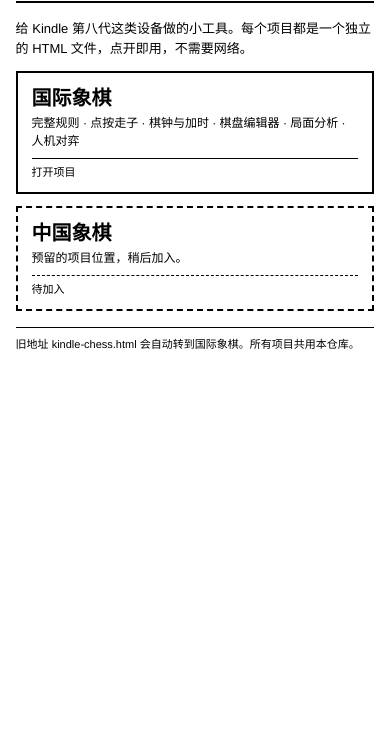
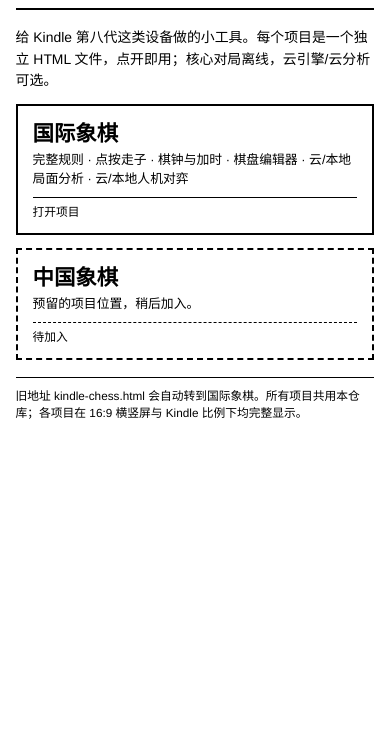
Before and after one commit to yelina123/Kindle-chess, a plain HTML site: page index.html in a window 390 px wide. Shown: the part 100-844 px from the top of the page. Drawn offline with Linux system fonts and the light colour scheme.

Commit message:
landing: mention cloud options and responsive fit

```diff
--- a/index.html
+++ b/index.html
@@ -43,15 +43,15 @@ h1 {
 <div id="wrap">
   <div id="hdr">
     <h1>Kindle 小应用</h1>
-    <div class="sub">低算力 · 黑白墨水屏 · 单文件离线</div>
+    <div class="sub">低算力 · 黑白墨水屏 · 核心离线 · 云可选</div>
     <div class="author">作者 yelina123</div>
   </div>
 
-  <p class="intro">给 Kindle 第八代这类设备做的小工具。每个项目都是一个独立的 HTML 文件，点开即用，不需要网络。</p>
+  <p class="intro">给 Kindle 第八代这类设备做的小工具。每个项目是一个独立 HTML 文件，点开即用；核心对局离线，云引擎/云分析可选。</p>
 
   <a class="project" href="chess/">
     <span class="t">国际象棋</span>
-    <span class="d">完整规则 · 点按走子 · 棋钟与加时 · 棋盘编辑器 · 局面分析 · 人机对弈</span>
+    <span class="d">完整规则 · 点按走子 · 棋钟与加时 · 棋盘编辑器 · 云/本地局面分析 · 云/本地人机对弈</span>
     <span class="s">打开项目</span>
   </a>
 
@@ -61,7 +61,28 @@ h1 {
     <span class="s">待加入</span>
   </div>
 
-  <div class="note">旧地址 kindle-chess.html 会自动转到国际象棋。所有项目共用本仓库。</div>
+  <div class="note">旧地址 kindle-chess.html 会自动转到国际象棋。所有项目共用本仓库；各项目在 16:9 横竖屏与 Kindle 比例下均完整显示。</div>
 </div>
+<script>
+(function () {
+  var wrap = document.getElementById("wrap");
+  function fit() {
+    if (!wrap) return;
+    wrap.style.zoom = 1;
+    var w = window.innerWidth || document.documentElement.clientWidth || 375;
+    var h = window.innerHeight || document.documentElement.clientHeight || 667;
+    if (screen && screen.width && screen.width < w) w = screen.width;
+    if (screen && screen.height && screen.height < h) h = screen.height;
+    var sw = Math.max(wrap.scrollWidth || 0, wrap.offsetWidth || 0);
+    var sh = Math.max(wrap.scrollHeight || 0, wrap.offsetHeight || 0);
+    var s = Math.min((w - 2) / (sw || 375), (h - 2) / (sh || 667));
+    if (!(s > 0)) s = 1;
+    wrap.style.zoom = s * 0.99;
+  }
+  window.onresize = fit;
+  window.onorientationchange = fit;
+  fit();
+})();
+</script>
 </body>
 </html>
```
